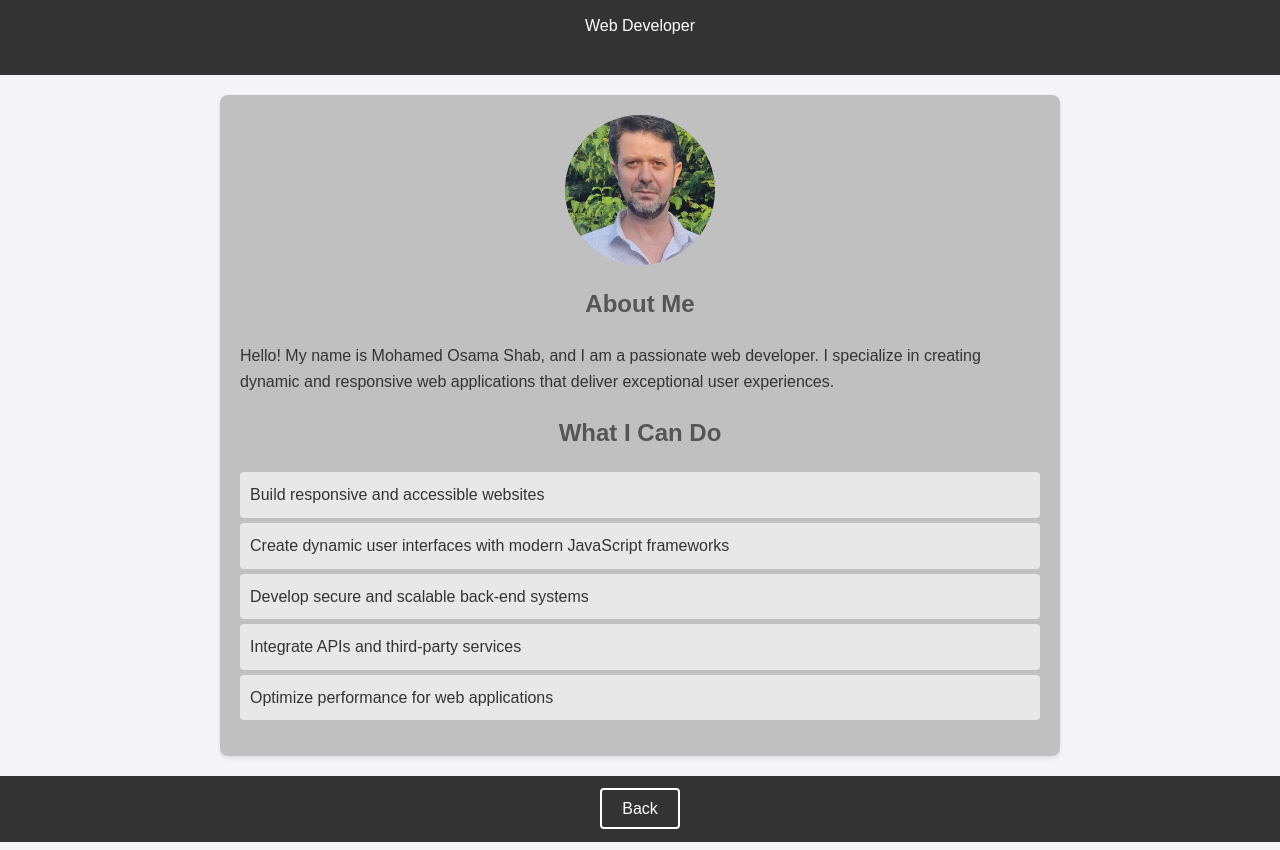
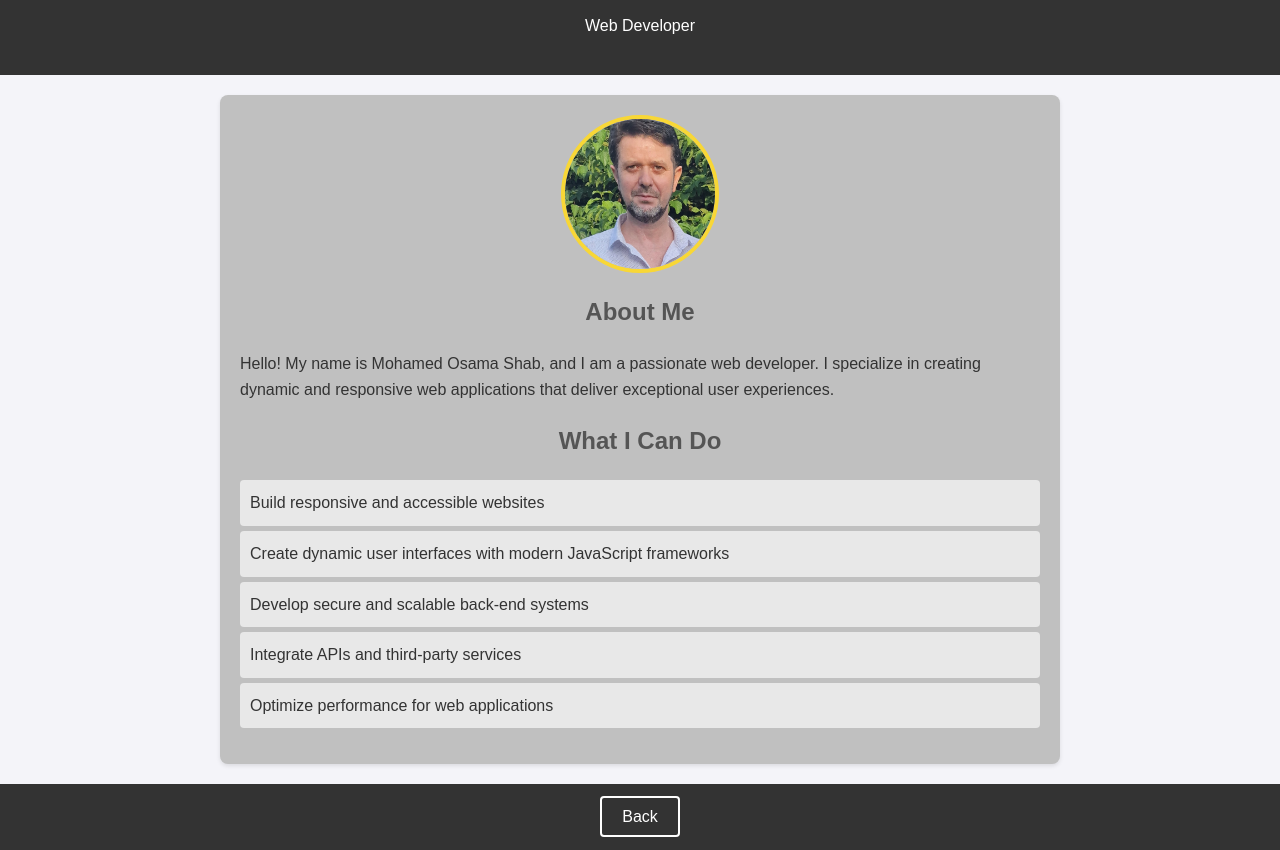
Before and after one commit to Luti-prog/Group-1-project, a plain HTML site: page mohamed/mohamed.html in a window 1280 px wide. Shown: the part 74-924 px from the top of the page. Drawn offline with Linux system fonts and the light colour scheme.

Commit message:
my page has updated2

```diff
--- a/mohamed/mohamed.css
+++ b/mohamed/mohamed.css
@@ -30,6 +30,7 @@ header h1 {
     width: 150px;
     height: 150px;
     object-fit: cover;
+    border: 4px solid #f8d736;
 }
 h2 {
     text-align: center;
```
